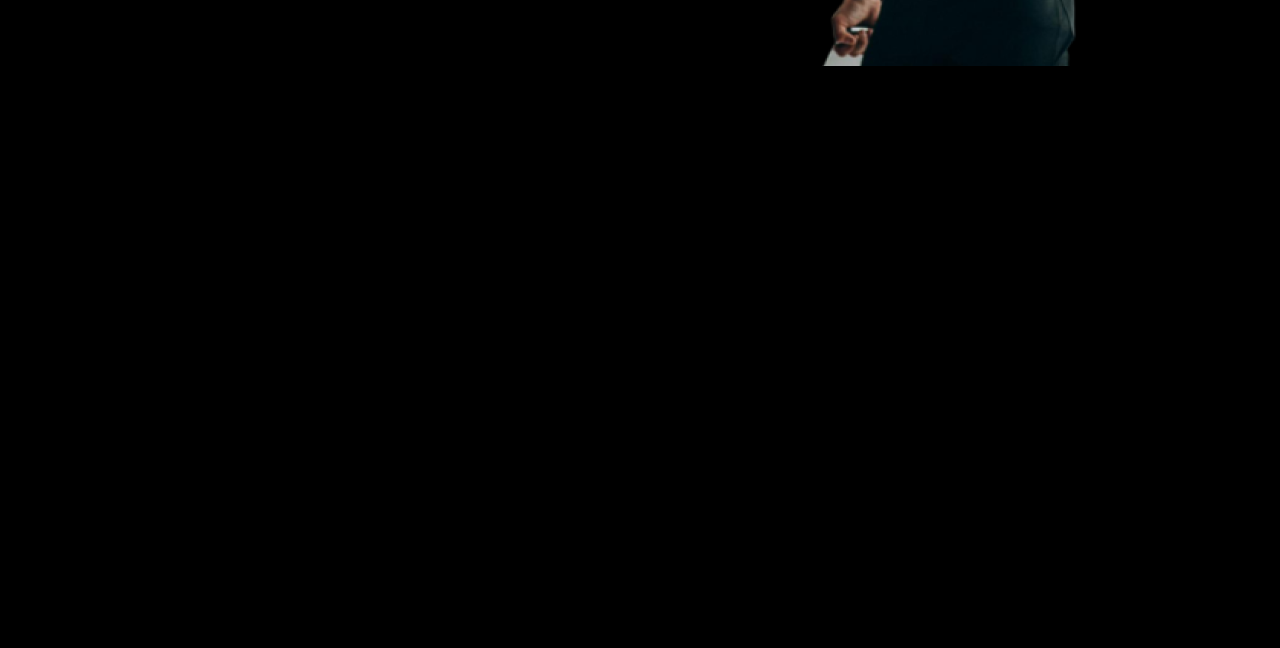
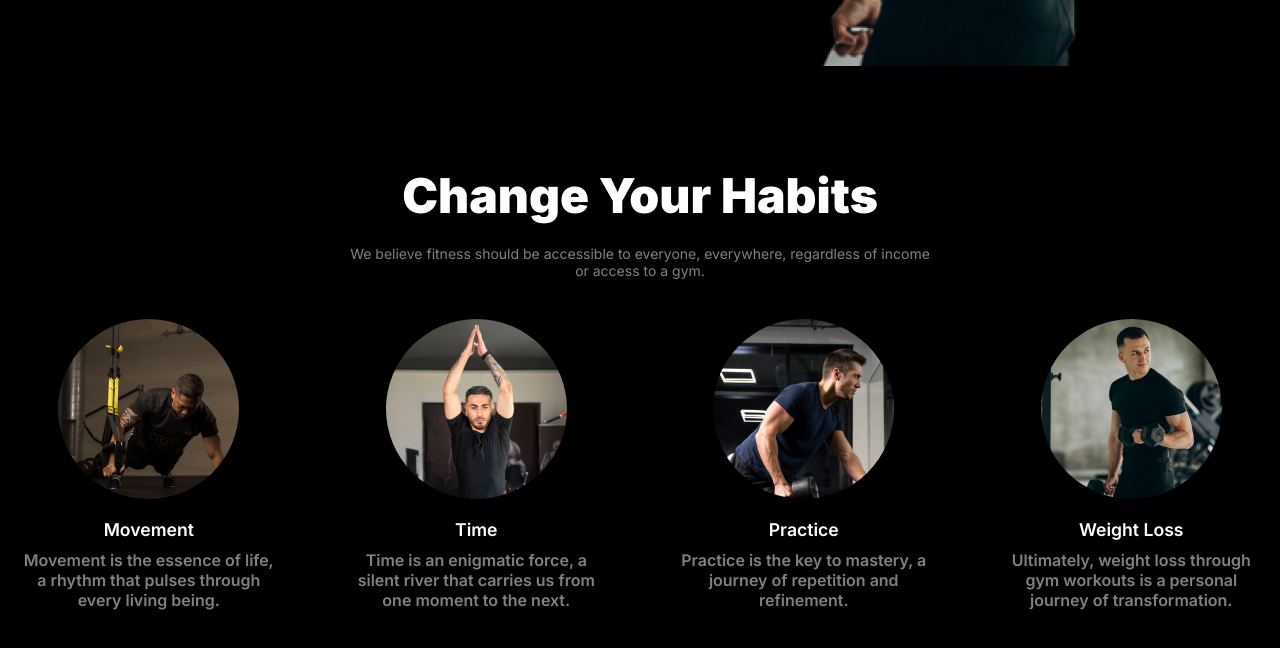
Before and after one commit to Shazzad501/Fitness-Club, a plain HTML site: page index.html in a window 1280 px wide. Shown: the part 614-1262 px from the top of the page. Before the commit the page ends 800 px from the top, so only its background shows below. Drawn offline with Linux system fonts and the light colour scheme.

Commit message:
Change habite saction complete

```diff
--- a/index.html
+++ b/index.html
@@ -45,15 +45,19 @@
       <!-- Banner section start -->
       <section class="banner">
         <div class="banner-content">
-          <h3>Get body in <br><span>shape</span> & stay <br> healthy</h3>
+          <h3>
+            Get body in <br /><span>shape</span> & stay <br />
+            healthy
+          </h3>
           <p>
-            A huge selection of health and fitness content, healthy recipes <br> and
-            transformation stories to help you get fit and stay fit!
+            A huge selection of health and fitness content, healthy recipes
+            <br />
+            and transformation stories to help you get fit and stay fit!
           </p>
           <div class="btn-div">
-          <button class="btn btn-1">Join Club Now!</button>
-          <button class="btn-2">Download App</button>
-        </div>
+            <button class="btn btn-1">Join Club Now!</button>
+            <button class="btn-2">Download App</button>
+          </div>
         </div>
         <div class="banner-img">
           <div class="updiv-2">
@@ -63,13 +67,12 @@
           <img src="images/banner.png" alt="" />
           <button class="updiv-1">
             <div class="redius">
-              <span><i class="fa-solid fa-play">
-              </i></span>
+              <span><i class="fa-solid fa-play"> </i></span>
             </div>
-             <div class="updiv-1-t">
+            <div class="updiv-1-t">
               <h4>350+</h4>
               <p>Video tutorial</p>
-             </div>
+            </div>
           </button>
         </div>
       </section>
@@ -78,7 +81,41 @@
     <!-- Header section close -->
 
     <!-- Main section start -->
-    <main></main>
+    <main>
+      <!-- Change your habite saction start -->
+      <section class="habite">
+        <div class="habite-content">
+          <h3 class="section-title">Change Your Habits</h3>
+          <p class="section-description">
+            We believe fitness should be accessible to everyone, everywhere,
+             regardless of income <br>or access to a gym.
+          </p>
+        </div>
+        <div class="habite-card">
+          <div class="card-1">
+            <img src="images/movment.png" alt="" />
+            <h4>Movement</h4>
+            <p>Movement is the essence of life, a rhythm that pulses through every living being.</p>
+          </div>
+          <div class="card-2">
+            <img src="images/time.png" alt="" />
+            <h4>Time</h4>
+            <p>Time is an enigmatic force, a silent river that carries us from one moment to the next. </p>
+          </div>
+          <div class="card-3">
+            <img src="images/practice.png" alt="" />
+            <h4>Practice</h4>
+            <p>Practice is the key to mastery, a journey of repetition and refinement.</p>
+          </div>
+          <div class="card-4">
+            <img src="images/weight.png" alt="" />
+            <h4>Weight Loss</h4>
+            <p>Ultimately, weight loss through gym workouts is a personal journey of transformation. </p>
+          </div>
+        </div>
+      </section>
+      <!-- Change your habite saction end -->
+    </main>
     <!-- Main section close -->
 
     <!-- Footer section start -->
--- a/styles/style.css
+++ b/styles/style.css
@@ -27,6 +27,17 @@
 section {
   max-width: 1440px;
   margin: auto auto 100px auto;
+}
+.section-title {
+  font-size: 3rem;
+  font-weight: 900;
+  color: var(--primary-color);
+}
+.section-description {
+  font-size: 14px;
+  font-weight: 400;
+  margin: 20px auto;
+  color: var(--secondery-color);
 }
 .btn {
   font-size: 1.15rem;
@@ -148,7 +159,7 @@ section {
   bottom: 70px;
   right: 250px;
 }
-.updiv-1-t{
+.updiv-1-t {
   background: none;
 }
 .updiv-1-t h4 {
@@ -156,7 +167,7 @@ section {
   font-weight: 900;
   background: none !important;
 }
-.updiv-1-t p{
+.updiv-1-t p {
   font-size: 1rem;
   font-weight: 400;
   background: none !important;
@@ -198,28 +209,69 @@ section {
 .redius span {
   background: none;
 }
-.redius span i{
+.redius span i {
   display: none;
-  font-size:1.25rem;
+  font-size: 1.25rem;
   background: none !important;
 }
 /* Banner section end */
 
-/* nav and banner media query */
-@media screen and (max-width:576px){
+/* Change your habite saction style start */
+.habite {
+  display: flex;
+  flex-direction: column;
+  justify-content: center;
+  align-items: center;
+}
+.habite-content {
+  text-align: center;
+}
+
+.habite-card {
+  display: grid;
+  grid-template-columns: repeat(4, 1fr);
+  gap: 30px;
+}
+.habite-card div {
+  display: flex;
+  padding:20px;
+  flex-direction: column;
+  justify-content: center;
+  align-items: center;
+  text-align: center;
+}
+.habite-card div img {
+  border-radius: 50%;
+}
+.habite-card div h4 {
+  font-size: 1.1rem;
+  font-weight: 600;
+  margin: 20px auto 10px auto;
+  color: var(--primary-color);
+}
+.habite-card div p {
+  font-size: 1rem;
+  font-weight: 600;
+  color: var(--secondery-color);
+}
+
+/* Change your habite saction style end */
+
+/* media query */
+@media screen and (max-width: 576px) {
   .navbar {
-    max-width:100%;
+    max-width: 100%;
     height: 100px;
     padding-left: 20px;
     padding-right: 20px;
   }
   .desktop {
-    display:none;
+    display: none;
   }
 
   .mobile {
-    display:block;
-    font-size:1.5rem;
+    display: block;
+    font-size: 1.5rem;
   }
   .brand h3 {
     font-size: 2.25rem;
@@ -270,13 +322,13 @@ section {
     align-items: center;
     padding-top: 30px;
   }
-  .banner-img img{
+  .banner-img img {
     width: 100%;
   }
   .updiv-1 {
     position: absolute;
-    bottom: 200px;
-    right: 130px;
+    bottom: 70px;
+    right: 140px;
   }
   .updiv-2 {
     width: 11.06rem;
@@ -285,7 +337,6 @@ section {
     right: -15px;
     align-items: start;
     padding: 15px;
-
   }
   .updiv-2 h4 {
     text-align: start;
@@ -295,7 +346,7 @@ section {
     font-size: 0.8rem;
   }
 
-  .redius span i{
+  .redius span i {
     display: block;
   }
   .btn-2 {
@@ -306,17 +357,17 @@ section {
     padding: 10px 20px 10px 20px;
     border-radius: 42px;
   }
-  .btn-1{
+  .btn-1 {
     font-size: 1rem;
     font-weight: 600;
     background: var(--btn-color);
     padding: 10px 20px 10px 20px;
     border-radius: 42px;
   }
-  .btn-div{
+  .btn-div {
     width: 100%;
     display: flex;
-    gap:10px;
+    gap: 10px;
     justify-content: center;
     align-items: center;
   }
@@ -324,5 +375,21 @@ section {
     font-size: 3rem;
     font-weight: 900;
   }
+  /* habite section  */
+  .habite {
+    width: 100%;
+    margin-top:-80px;
+
+  }
+ .habite-content .section-title{
+  font-size: 2rem;
+ }
+
+  .habite-card {
+    display: grid;
+    grid-template-columns: repeat(1, 1fr);
+    gap: 0px;
+  }
+
 }
 /* nav and banner media query */
```
Also changed, not shown: images/movment.png (renamed from images/image 3.png), images/practice.png (renamed from images/image 4.png), images/time.png (renamed from images/image 2.png), images/weight.png (renamed from images/image 5.png).
